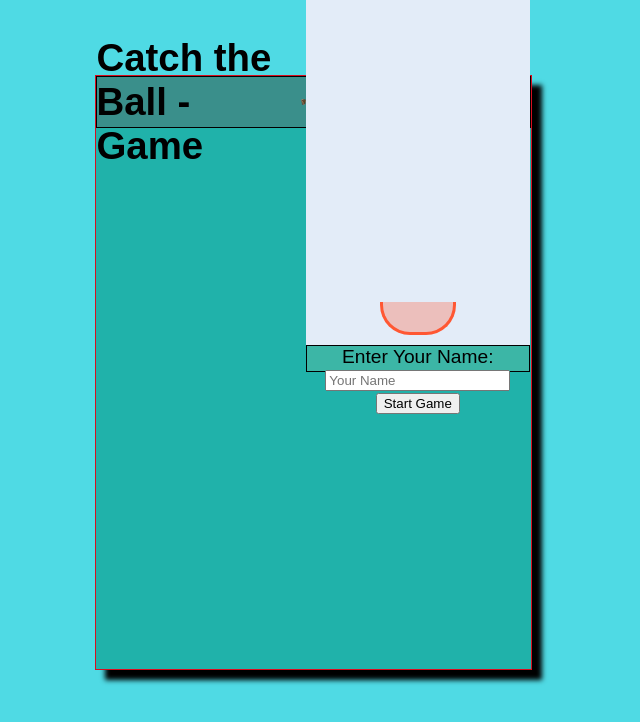
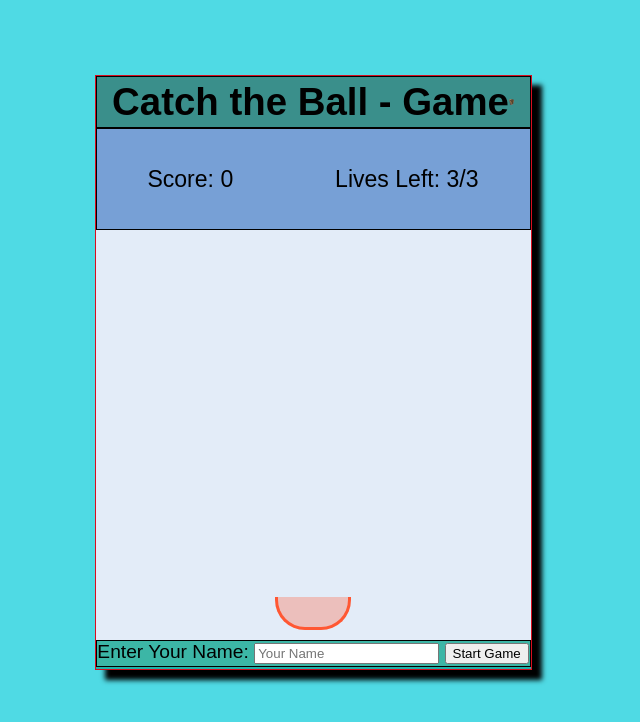
Before and after one commit to BusyBiee1/SBA-316-DOM-BOM-OurOwnGame, a plain HTML site: page index.html in a window 1280 px wide. Shown: the whole page, without its empty margins (327-967 px from the left). Drawn offline with Linux system fonts and the light colour scheme.

```diff
--- a/index.html
+++ b/index.html
@@ -15,7 +15,6 @@
             <div class="gameTitle">
                 <h1>Catch the Ball - Game</h1>
                 <img class="infologo" src="images/glove3.jpg" alt="info logo">
-                <a
             </div>
 
             <!-- The score board and lives left area -->
```
